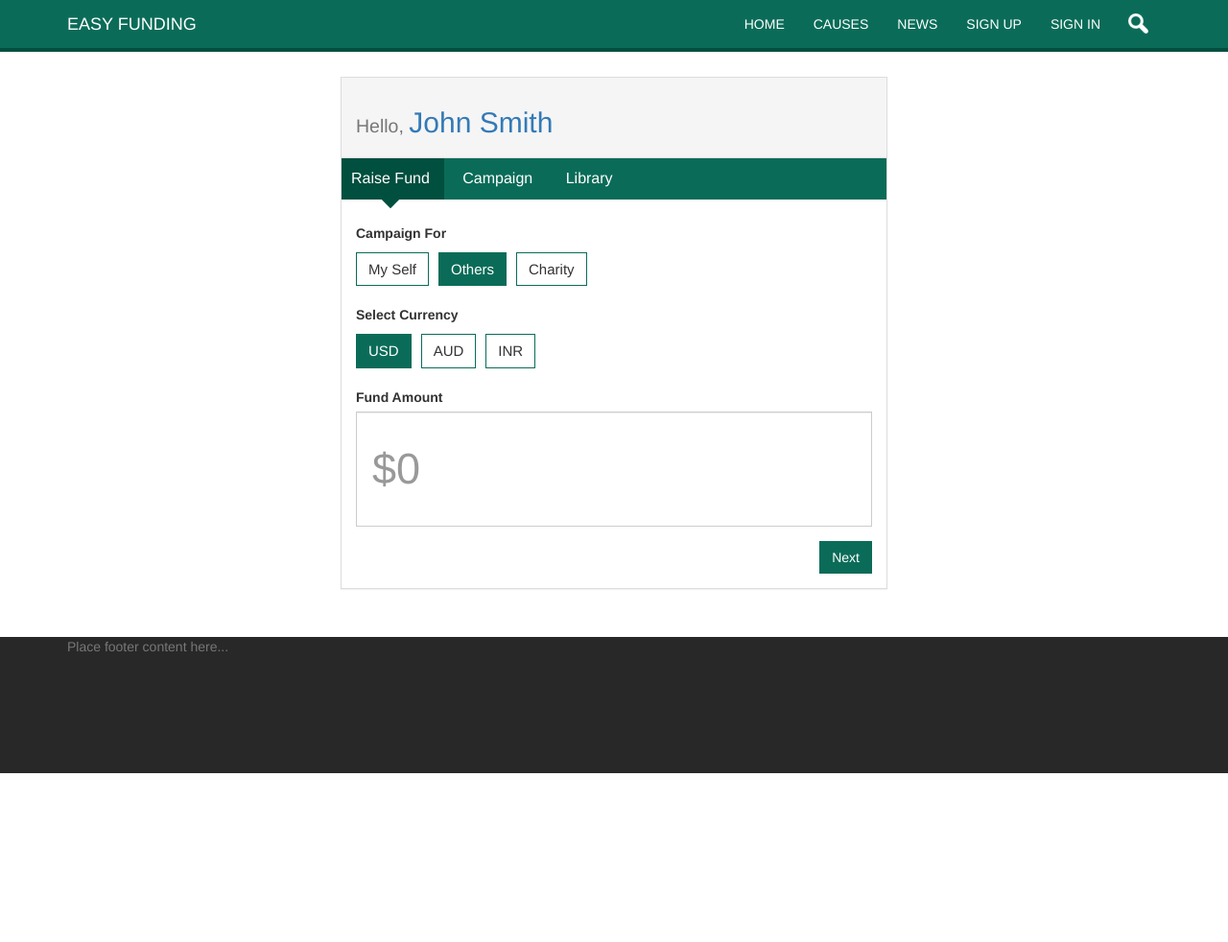
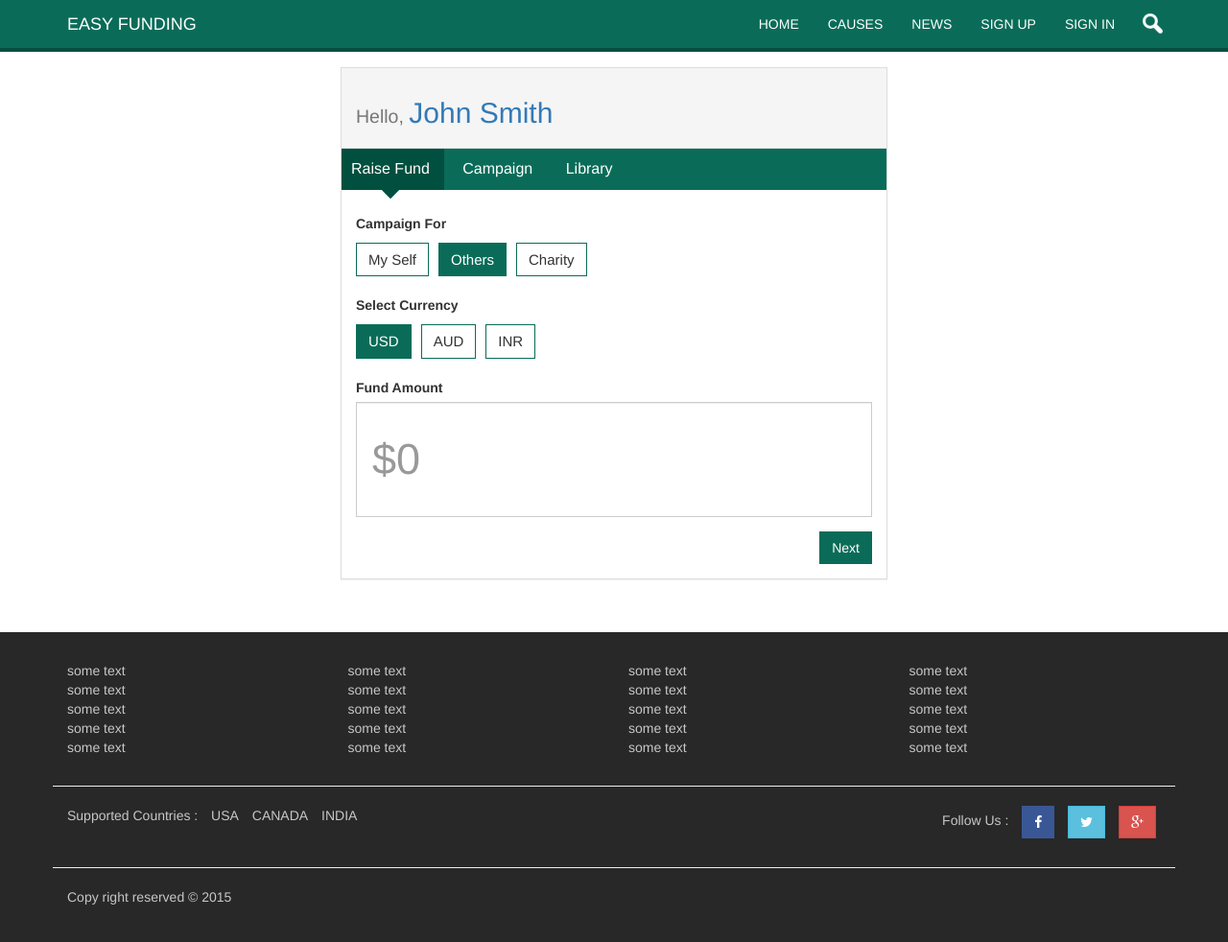
Before and after one commit to sheshukumar/easy_funding, a plain HTML site: page index.html at #/start_fund_rasing in a window 1280 px wide. Shown: the whole page at 96% size. Before the commit the page ends 806 px from the top, so only its background shows below. Drawn offline with nearby package versions, Linux system fonts and the light colour scheme; some packages are replaced by stand-ins of ours; a script that the page names is missing; files whose address does not match are found by name.

Commit message:
easy_funding Demo one

```diff
--- a/css/style.css
+++ b/css/style.css
@@ -25,11 +25,19 @@ header {
 
 .site-footer,
 .page-wrap:after {
-    height: 142px;
+    height: auto;
+    min-height: 142px;
+}
+
+.btn-facebook {
+    background-color: #3A5795;
+    color: #fff;
 }
 
 .site-footer {
     background: #282828;
+    padding: 30px 0;
+    color: #c7c7c7;
 }
 
 .pointer {
@@ -43,8 +51,13 @@ header {
 }
 
 section {
-    padding-top: 30px;
-    padding-bottom: 30px;
+    padding-top: 70px;
+    padding-bottom: 35px;
+}
+
+.item {
+    width: 100%;
+    height: 100%;
 }
 
 
@@ -905,3 +918,39 @@ a.get_cause:hover .flexslider {
     left: 50%;
     transform: translateX(-50%) translateY(-50%) rotate(45deg);
 }
+
+.fileContainer {
+    overflow: hidden;
+    position: relative;
+}
+
+.fileContainer [type=file] {
+    cursor: inherit;
+    display: block;
+    font-size: 999px;
+    filter: alpha(opacity=0);
+    min-height: 100%;
+    min-width: 100%;
+    opacity: 0;
+    position: absolute;
+    right: 0;
+    text-align: right;
+    top: 0;
+}
+
+
+/* Example stylistic flourishes */
+
+.fileContainer {
+    background: #0A6C58;
+    padding: .5em;
+    color: #fff;
+    float: left;
+}
+
+.fileContainer [type=file] {
+    cursor: pointer;
+}
+
+
+}
--- a/index.html
+++ b/index.html
@@ -27,7 +27,7 @@
 
 <body class="loading">
     <div class="page-wrap">
-        <nav class="navbar navbar-default no-margin" role="navigation">
+        <nav class="navbar navbar-default navbar-fixed-top no-margin" role="navigation">
             <!-- Brand and toggle get grouped for better mobile display -->
             <div class="container">
                 <div class="navbar-header">
@@ -49,7 +49,7 @@
                 <span></span>
                 <div class="collapse navbar-collapse navbar-ex1-collapse">
                     <ul class="nav navbar-nav navbar-right">
-                        <li><a href="#/" ng-click="cause_list_close()" data-toggle="collapse" data-target=".navbar-collapse.in">HOME</a></li>
+                        <li><a href="#/" ng-mouseover="cause_list_close()" data-toggle="collapse" data-target=".navbar-collapse.in">HOME</a></li>
                         <li><a href="" class="get_cause hidden-xs" ng-mouseover="cause_list = !cause_list">CAUSES</a></li>
                         <li class="dropdown visible-xs mobile_cause_list">
                             <a href="" class="dropdown-toggle " data-toggle="dropdown">CAUSES <b class="caret"></b></a>
@@ -66,9 +66,9 @@
                                 <li><a href="#/cause_type"><i class="fa fa-globe " data-toggle="collapse" data-target=".navbar-collapse.in"> </i> <span>Travel</span></a></li>
                             </ul>
                         </li>
-                        <li><a href="#/news" ng-click="cause_list_close()" data-toggle="collapse" data-target=".navbar-collapse.in">NEWS</a></li>
-                        <li><a href="#/signup" ng-click="cause_list_close()" data-toggle="collapse" data-target=".navbar-collapse.in">SIGN UP</a></li>
-                        <li><a href="#/signin" ng-click="cause_list_close()" data-toggle="collapse" data-target=".navbar-collapse.in">SIGN IN</a></li>
+                        <li><a href="#/news" ng-mouseover="cause_list_close()" data-toggle="collapse" data-target=".navbar-collapse.in">NEWS</a></li>
+                        <li><a href="#/signup" ng-mouseover="cause_list_close()" data-toggle="collapse" data-target=".navbar-collapse.in">SIGN UP</a></li>
+                        <li><a href="#/signin" ng-mouseover="cause_list_close()" data-toggle="collapse" data-target=".navbar-collapse.in">SIGN IN</a></li>
                         <li class="visible-xs"><a href="#/dashboard" data-toggle="collapse" data-target=".navbar-collapse.in">My Campaigns</a></li>
                         <li class="visible-xs"><a href="#/settings" data-toggle="collapse" data-target=".navbar-collapse.in">Settings</a></li>
                         <li class="hidden-xs">
@@ -90,9 +90,7 @@
                     </form>
                 </div>
             </div>
-            <!-- /.navbar-collapse -->
-        </nav>
-        <div id="cc" class="flexslider carousel" ng-mouseleave="cause_list = !cause_list">
+            <div id="cc" class="flexslider carousel hidden-xs" ng-mouseleave="cause_list = !cause_list">
                 <ul class="list-inline slides cause_list" ng-show="cause_list">
                     <li><a href="#/cause_type"><i class="fa fa-user "> </i> <span>Adoption</span></a></li>
                     <li><a href="#/cause_type"><i class="fa fa-briefcase "> </i> <span>Business</span></a></li>
@@ -107,6 +105,8 @@
                 </ul>
                 <div class="clearfix"></div>
             </div>
+            <!-- /.navbar-collapse -->
+        </nav>
         <div class="container-fluid" id="">
             <div class="row">
                 <ng-view></ng-view>
@@ -115,12 +115,79 @@
     </div>
     <footer class="site-footer">
         <div class="container">
-            <p class="text-muted">Place footer content here...</p>
+            <div class="row">
+                <div class="col-xs-12 col-sm-3">
+                    <Ul class="list-unstyled">
+                        <li>some text</li>
+                        <li>some text</li>
+                        <li>some text</li>
+                        <li>some text</li>
+                        <li>some text</li>
+                    </Ul>
+                </div>
+                <div class="col-xs-12 col-sm-3">
+                    <Ul class="list-unstyled">
+                        <li>some text</li>
+                        <li>some text</li>
+                        <li>some text</li>
+                        <li>some text</li>
+                        <li>some text</li>
+                    </Ul>
+                </div>
+                <div class="col-xs-12 col-sm-3">
+                    <Ul class="list-unstyled">
+                        <li>some text</li>
+                        <li>some text</li>
+                        <li>some text</li>
+                        <li>some text</li>
+                        <li>some text</li>
+                    </Ul>
+                </div>
+                <div class="col-xs-12 col-sm-3 ">
+                    <Ul class="list-unstyled">
+                        <li>some text</li>
+                        <li>some text</li>
+                        <li>some text</li>
+                        <li>some text</li>
+                        <li>some text</li>
+                    </Ul>
+                </div>
+                <div class="clearfix"></div>
+                <hr>
+                <div class="col-xs-12 no-padding">
+                    <div class="col-xs-12 col-sm-6">
+                        <ul class="list-inline">
+                            <li>Supported Countries :</li>
+                            <li>USA</li>
+                            <li>CANADA</li>
+                            <li>INDIA</li>
+                        </ul>
+                    </div>
+                    <div class="col-xs-12 col-sm-6 text-right">
+                        <ul class="list-inline social-list">
+                            <li>Follow Us : </li>
+                            <li>
+                                <button type="submit" class="btn btn-facebook no-radius"><span class="fa fa-facebook fa-1x"></span></button>
+                            </li>
+                            <li>
+                                <button type="submit" class="btn btn-info no-radius"><span class="fa fa-twitter fa-1x"></span></button>
+                            </li>
+                            <li>
+                                <button type="submit" class="btn btn-danger no-radius"><span class="fa fa-google-plus fa-1x"></span></button>
+                            </li>
+                        </ul>
+                    </div>
+                </div>
+                <div class="clearfix"></div>
+                <hr>
+                <div class="col-xs-12">
+                    <p>Copy right reserved © 2015</p>
+                </div>
+            </div>
         </div>
     </footer>
 </body>
 <script src="js/app.js"></script>
-<!-- hireehubcontroller js -->
 <script src="js/controller.js"></script>
 <script>
 $(window).ready(function() {
--- a/templates/fundforms/start_fund_rasing.html
+++ b/templates/fundforms/start_fund_rasing.html
@@ -140,10 +140,16 @@
                         <form action="" method="POST" role="form">
                             <legend class="visible-xs">Library</legend>
                             <div class="form-group">
-                                <label for="">Upload Photos <small>(max 5 only)</small></label>
-                               <input type="file" accept="image/*" multiple image="images" />
-                                <img ng-repeat="img in images" width="50px" height="50px" style="margin:5px;float:left;" ng-src="{{img.url}}" type="{{img.file.type}}"/>
-                            </div><br><br><br>
+                                <label class="fileContainer">
+                                    Upload Photos Here<small>(max 5 only)</small>
+                                    <input type="file" accept="image/*" multiple image="images"/>
+                                </label>
+                                <div class="clearfix"></div>
+                                <img ng-repeat="img in images" width="50px" height="50px" style="margin:5px;float:left;" ng-src="{{img.url}}" type="{{img.file.type}}" />
+                            </div>
+                            <br>
+                            <br>
+                            <br>
                             <div class="form-group">
                                 <label for="">Video url <small>( paste url below )</small></label>
                                 <input type="text" class="form-control" id="" placeholder="paste video url here">
```
Also changed, not shown: templates/registration/signin.html (+1 -1 lines), templates/registration/signup.html (+1 -1 lines), img/image-size.txt (added), img/img1.jpg, img/img2.jpg, img/img3.jpg, 2 other files. Lines whose indentation alone changed are shown as unchanged.
